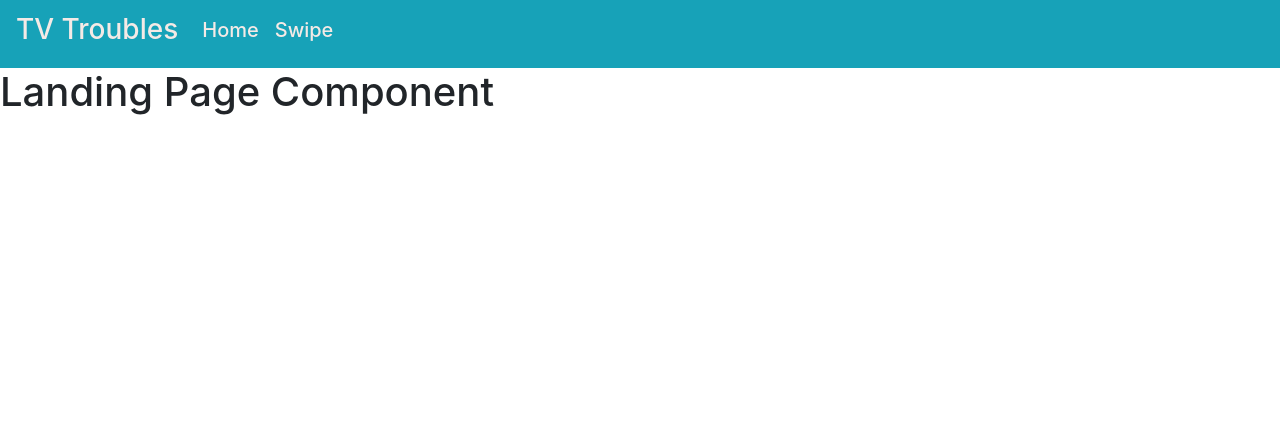
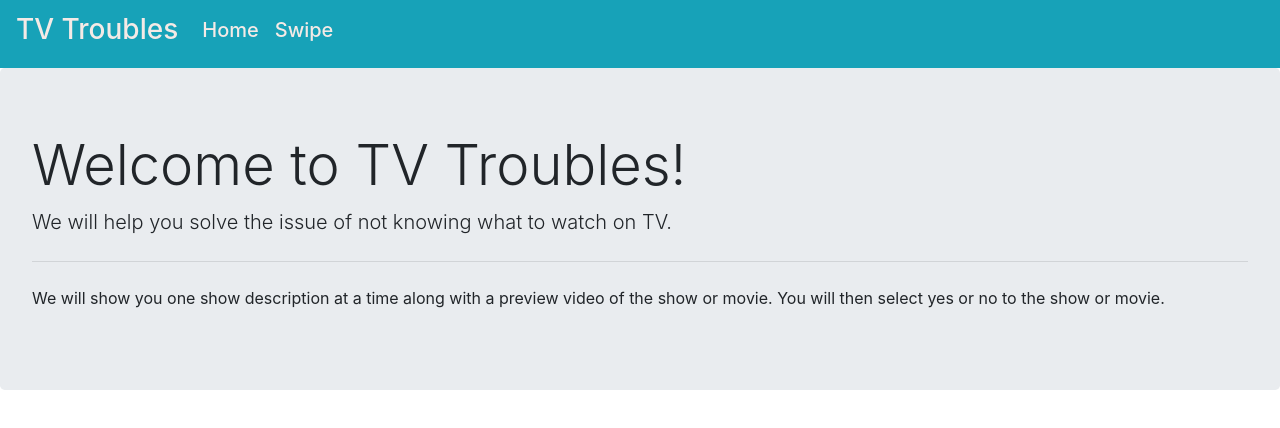
Before and after one commit to MauResendez/TVTroubles, a React (Create React App) app in the folder frontend/: page / in a window 1280 px wide. Shown: the top 428 px of the page. Built offline with nearby package versions, Linux system fonts and the light colour scheme.

Commit message:
MW-2-explanation (#2)
* Renamed PR template file

* modified explanation component

* Removed comment and deprecated hedaer tag

Co-authored-by: Codubee <70549347+Codubee@users.noreply.github.com>
Co-authored-by: codubee <info@codubee.com>

```diff
--- a/frontend/src/components/Explanation.js
+++ b/frontend/src/components/Explanation.js
@@ -1 +1,15 @@
-// This is where the explanation component will be created
+import React from 'react';
+
+function Explanation() {
+    return (
+        <div class="jumbotron">
+            <h1 class="display-4">Welcome to TV Troubles!</h1>
+            <p class="lead">We will help you solve the issue of not knowing what to watch on TV.</p>
+            <hr class="my-4"></hr>
+            <p> We will show you one show description at a time along with a preview video of the show or movie.
+            You will then select yes or no to the show or movie.</p>
+        </div>
+    )
+};
+
+export default Explanation;
--- a/frontend/src/views/LandingPage.js
+++ b/frontend/src/views/LandingPage.js
@@ -1,10 +1,10 @@
 import React from 'react';
+import Explanation from '../components/Explanation'
 
 function LandingPage(){
     return(
         <div>
-            {/* Insert your created components here */}
-            <h1>Landing Page Component</h1>
+            <Explanation/>
         </div>
     )
 }
```
